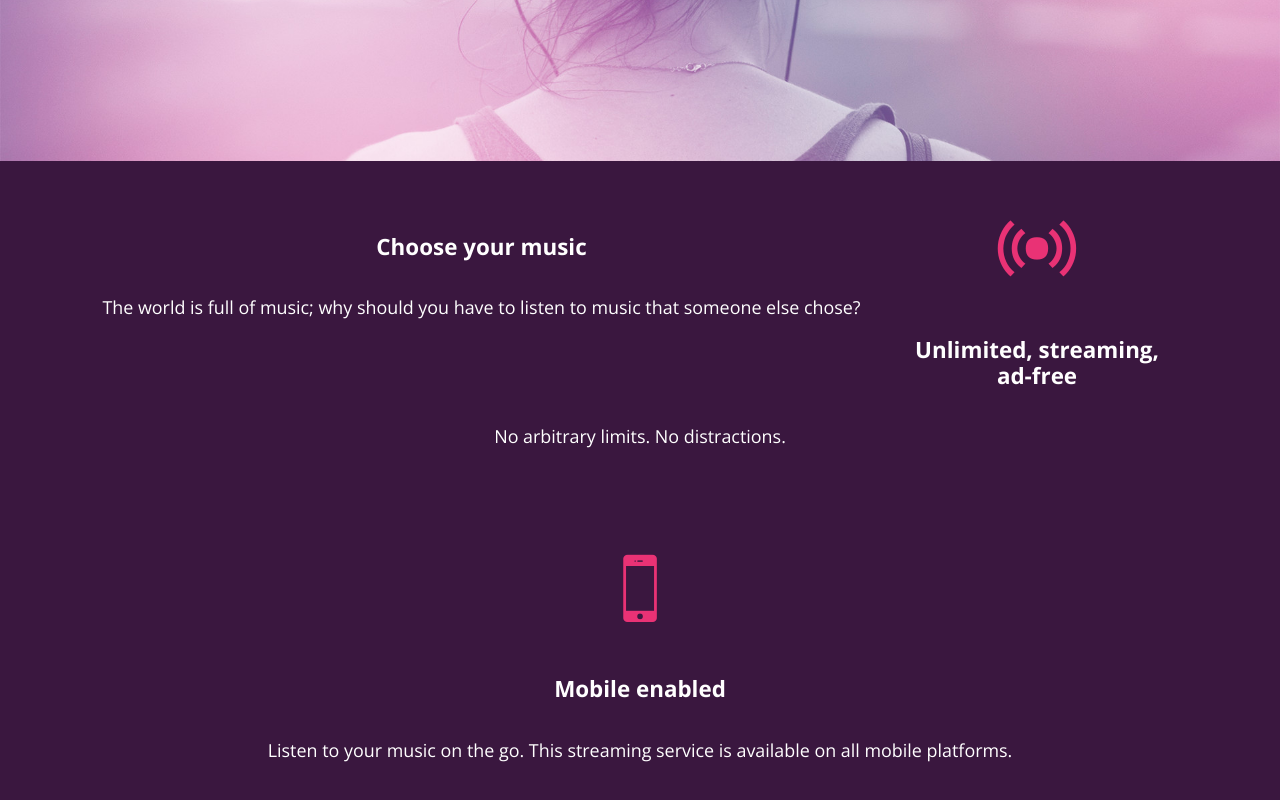
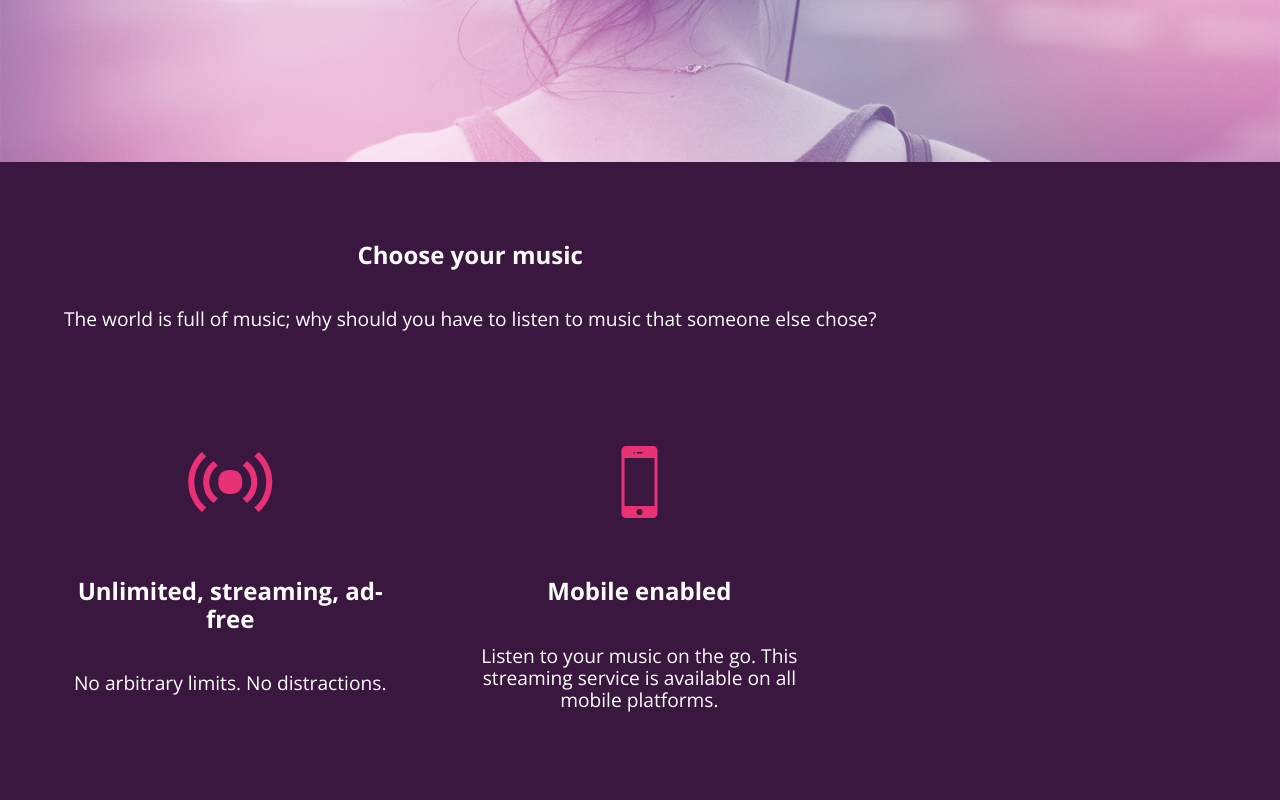
Before and after one commit to sorrisobloc/bloc-jams, a plain HTML site: page index.html in a window 1280 px wide. Shown: the part 536-1336 px from the top of the page. After the commit the page ends 1304 px from the top, so only its background shows below. Drawn offline with nearby package versions, Linux system fonts and the light colour scheme.

Commit message:
completed checkpoint 4

```diff
--- a/index.html
+++ b/index.html
@@ -7,6 +7,8 @@
         <link rel="stylesheet" type="text/css" href="styles/normalize.css">
         <link rel="stylesheet" type="text/css" href="http://fonts.googleapis.com/css?family=Open+Sans:400,800,600,700,300">
         <link rel ="stylesheet" type = "text/css" href="styles/main.css">
+        <link rel="stylesheet" type="text/css" href="styles/landing.css">
+        <meta name="viewport" content="width=device-width, initial-scale=1">
         <link rel="stylesheet" type="text/css" href="styles/landing.css">
      </head>
 
@@ -26,12 +28,12 @@
                  <p class="point-description">The world is full of music; why should you have to listen to music that someone else chose?</p>
 
                 </div>
-                <div class=point column third">
+                <div class= "point column third">
                      <span class="ion-radio-waves"></span>
                      <h5 class="point-title">Unlimited, streaming, ad-free</h5>
                      <p class="point-description">No arbitrary limits. No distractions.</p>
                 </div>
-                <div class=point column third>
+                <div class="point column third">
                  <span class="ion-iphone"></span>
                  <h5 class="point-title">Mobile enabled</h5>
                  <p class="point-description">Listen to your music on the go. This streaming service is available on all mobile platforms.</p>
--- a/styles/landing.css
+++ b/styles/landing.css
@@ -26,7 +26,7 @@ body.landing {
     text-shadow: 1px 1px 0px rgb(58,23,63);
 }
 
-.selling-points  {
+.selling-points {
     position: relative;
 }
 
@@ -36,7 +36,7 @@ body.landing {
     text-align: center;
 }
 
-.point  .point-title {
+.point .point-title {
     font-size: 1.25rem;
 }
 
--- a/styles/main.css
+++ b/styles/main.css
@@ -7,36 +7,6 @@
 html {
     height: 100%;
     font-size: 100%;
-}
-
-.container {
-    margin: 0 auto;
-    max-width: 64rem;
-}
-
-/* Medium screens (640px) */
-@media (min-width: 640px) {
-    html { font-size: 112%; }
-}
-
-.column {
-        float: left;
-        padding-left: 1rem;
-        padding-right: 1rem;
-    }
-
-    .column.full { width: 100%; }
-.column.two-thirds { width: 66.7%; }
-.column.half { width: 50%; }
-.column.third { width: 33.3%; }
-.column.fourth { width: 25%; }
-.column.flow-opposite { float: right; }
-
-    }
-
-/* Large screens (1024px) */
-@media (min-width: 1024px) {
-    html { font-size: 120%; }
 }
 
 body {
@@ -54,3 +24,35 @@ body {
     position: relative;
     left: 2rem;
 }
+
+.container {
+    margin: 0 auto;
+    max-width: 64rem;
+}
+
+/* Medium and small screens (640px) */
+ @media (min-width: 640px) {
+    html { font-size: 112%; }
+   /* Style information will go here */
+ }
+
+ /* Large screens (1024px) */
+ @media (min-width: 1024px) {
+      html { font-size: 120%; }
+   /* Style information will go here */
+ }
+
+ .column {
+         float: left;
+         padding-left: 1rem;
+         padding-right: 1rem;
+     }
+ }
+
+ .column.full { width: 100%; }
+    .column.two-thirds { width: 66.7%; }
+    .column.half { width: 50%; }
+    .column.third { width: 33.3%; }
+    .column.fourth { width: 25%; }
+    .column.flow-opposite { float: right; }
+}
```
